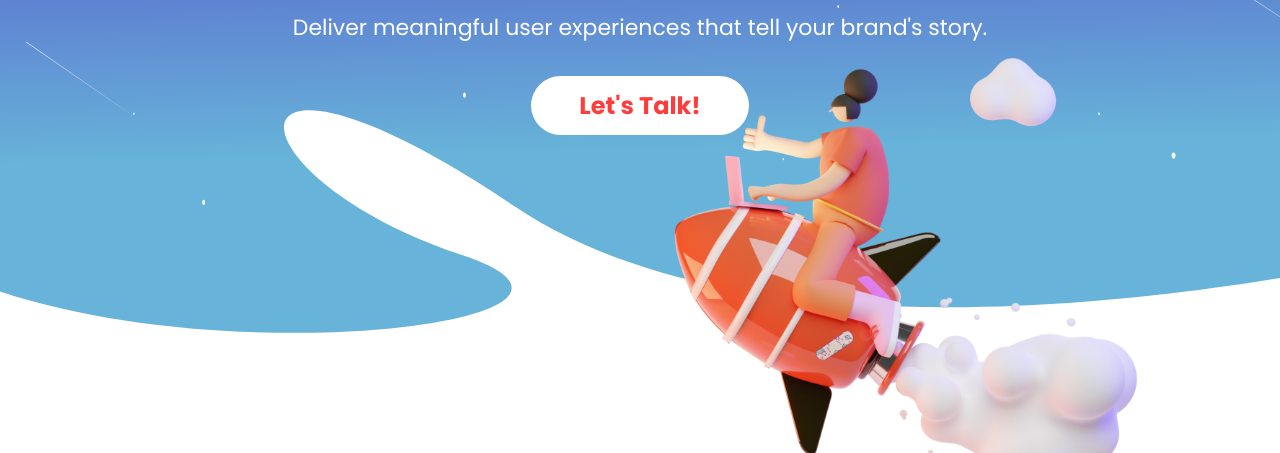
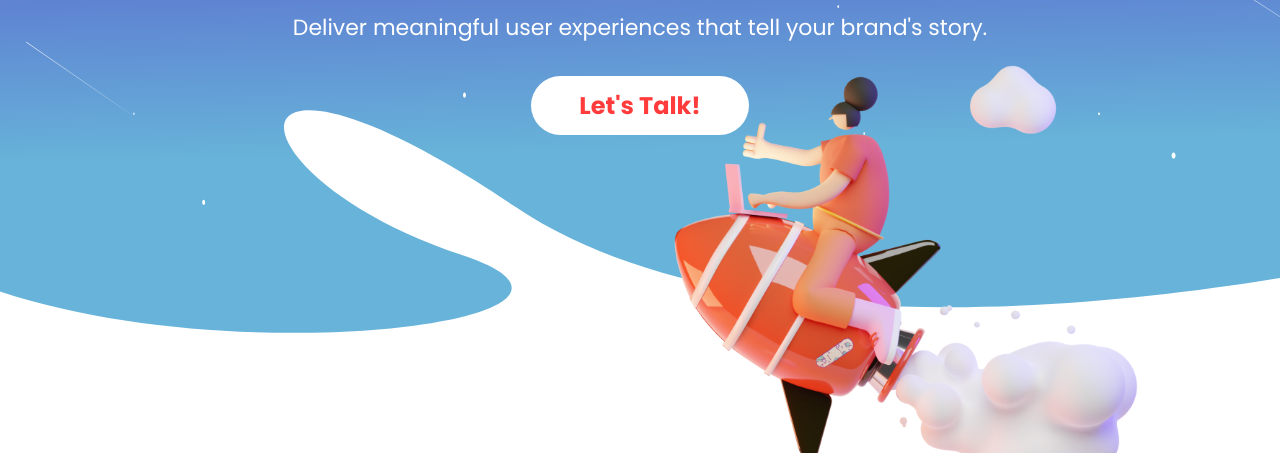
Before and after one commit to JawadH02/Uxer, a plain HTML site: page index.html in a window 1280 px wide. Shown: the part 347-800 px from the top of the page. Drawn offline with Linux system fonts and the light colour scheme.

Commit message:
fixed saly

```diff
--- a/style.css
+++ b/style.css
@@ -59,7 +59,7 @@ LANDING PAGE
     top: 300px;
     right: 0;
     max-width: 760px;
-    height: 80vh;
+    height: 90%;
     object-fit: cover;
 }
 
@@ -654,6 +654,7 @@ footer {
 
     .header__img--saly {
         top: 320px;
+        height: 70%;
         right: -30px;
     }
 
```
